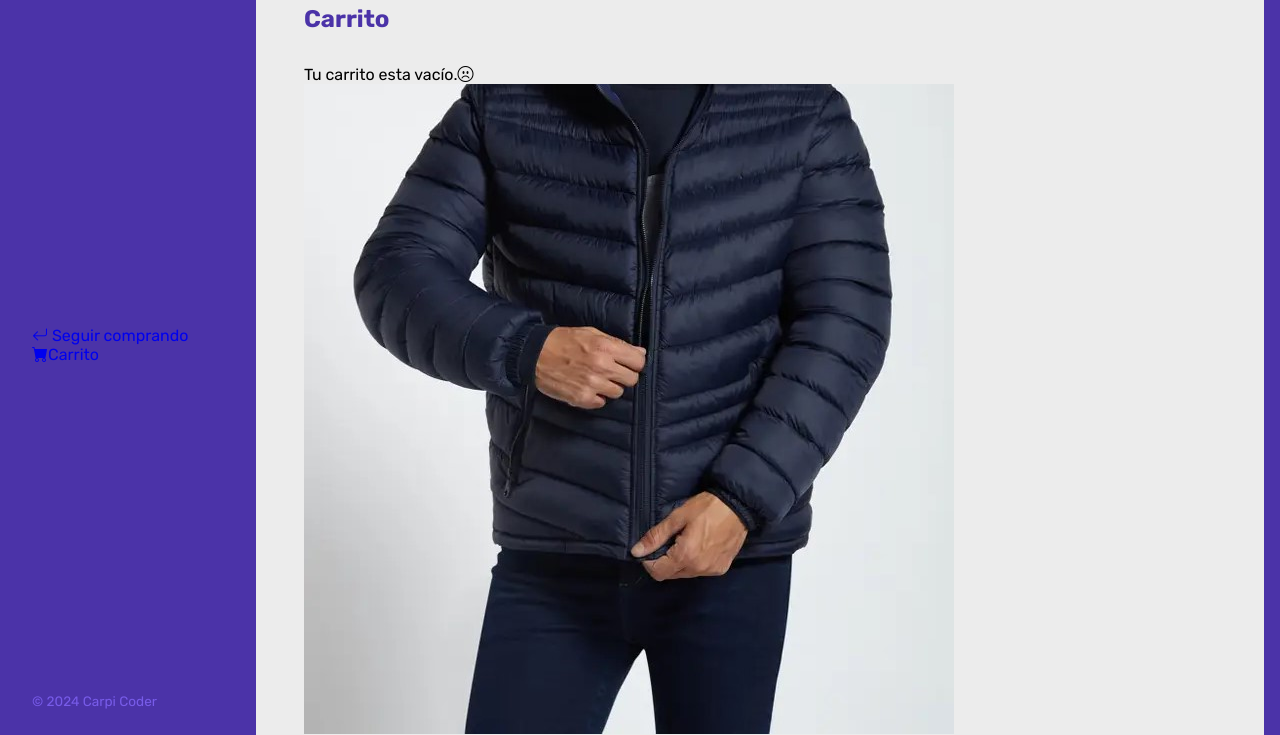
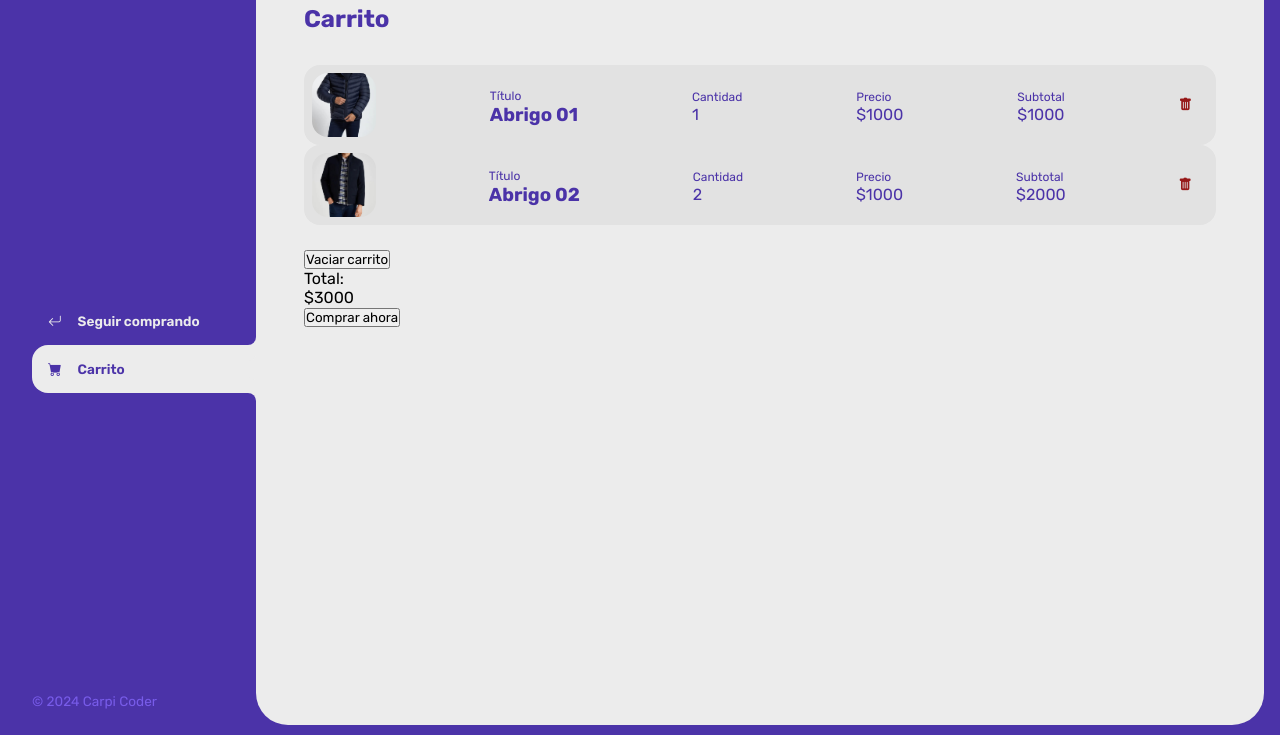
Before and after one commit to AmaCeliz/Tiendaonlineyoutube, a plain HTML site: page carrito.html in a window 1280 px wide. Shown: the part 59-794 px from the top of the page. Drawn offline with nearby package versions, Linux system fonts and the light colour scheme.

Commit message:
Novedades CSS

```diff
--- a/carrito.html
+++ b/carrito.html
@@ -40,7 +40,7 @@
 
                 <div class="carrito">
                     <div class="carrito-producto">
-                        <img src="./img/abrigos/01.jpg" alt="">
+                        <img class="carrito-producto-imagen" src="./img/abrigos/01.jpg" alt="">
                         <div class="carrito-producto-titulo">
                             <small>Título</small>
                             <h3>Abrigo 01</h3>
@@ -61,7 +61,7 @@
                     </div>
 
                     <div class="carrito-producto">
-                        <img src="./img/abrigos/02.jpg" alt="">
+                        <img class="carrito-producto-imagen" src="./img/abrigos/02.jpg" alt="">
                         <div class="carrito-producto-titulo">
                             <small>Título</small>
                             <h3>Abrigo 02</h3>
--- a/css/main.css
+++ b/css/main.css
@@ -36,6 +36,7 @@ a {
 
 aside {
     padding: 2rem;
+    padding-right: 0;
     color: var(--clr-white);
     position: sticky;
     top: 0;
@@ -48,6 +49,63 @@ aside {
 .logo {
     font-weight: 400;
     font-size: 1.3rem;
+}
+
+.menu {
+    display: flex;
+    flex-direction: column;
+    gap: .5rem;
+}
+
+.boton-menu {
+    background-color: transparent;
+    border: 0;
+    color: var(--clr-white);
+    cursor: pointer;
+    display: flex;
+    align-items: center;
+    gap: 1rem;
+    font-weight: 600;
+    padding: 1rem;
+    font-size: .85rem;
+}
+
+.boton-menu.active {
+    background-color: var(--clr-white);
+    color: var(--clr-main);
+    width: 100%;
+    border-top-left-radius: 1rem;
+    border-bottom-left-radius: 1rem;
+    position: relative;
+}
+
+.boton-menu.active::before {
+    content: '';
+    position: absolute;
+    width: 1rem;
+    height: 2rem;
+    bottom: 100%;
+    right: 0;
+    background-color: transparent;
+    border-bottom-right-radius: .5rem;
+    box-shadow: 0 1rem 0 var(--clr-white);
+}
+
+.boton-menu.active::after {
+    content: '';
+    position: absolute;
+    width: 1rem;
+    height: 2rem;
+    top: 100%;
+    right: 0;
+    background-color: transparent;
+    border-top-right-radius: .5rem;
+    box-shadow: 0 -1rem 0 var(--clr-white);
+}
+
+.bi-hand-index-thumb-fill,
+.bi-hand-index-thumb {
+    transform: rotateZ(90deg);
 }
 
 .texto-footer {
@@ -104,9 +162,56 @@ main {
     border-radius: 2rem;
     cursor: pointer;
     border: 2px solid var(--clr-white);
+    transition: background-color .2s, color .2s;
 }
 
 .producto-agregar:hover{
     background-color: var(--clr-main);
     color: var(--clr-white);
 }
+
+/** CARRITO **/
+
+.contenedor-carrito {
+    display: flex;
+    flex-direction: column;
+    gap: 1.5rem;
+}
+
+.carrito-vacio {
+    color: var(--clr-main);
+    display: none;
+}
+
+.carrito-productos {
+    display: flex;
+    flex-direction: column;
+    gap: 1rem;
+}
+
+.carrito-producto {
+    display: flex;
+    justify-content: space-between;
+    align-items: center;
+    background-color: var(--clr-gray);
+    color: var(--clr-main);
+    padding: .5rem;
+    padding-right: 1.5rem;
+    border-radius: 1rem;
+}
+
+.carrito-producto-imagen {
+    width: 4rem;
+    border-radius: 1rem;
+}
+
+.carrito-producto small {
+    font-size: .75rem;
+}
+
+.carrito-producto-eliminar{
+    border: 0;
+    background-color: transparent;
+    color: var(--clr-red);
+    cursor: pointer;
+}
```
